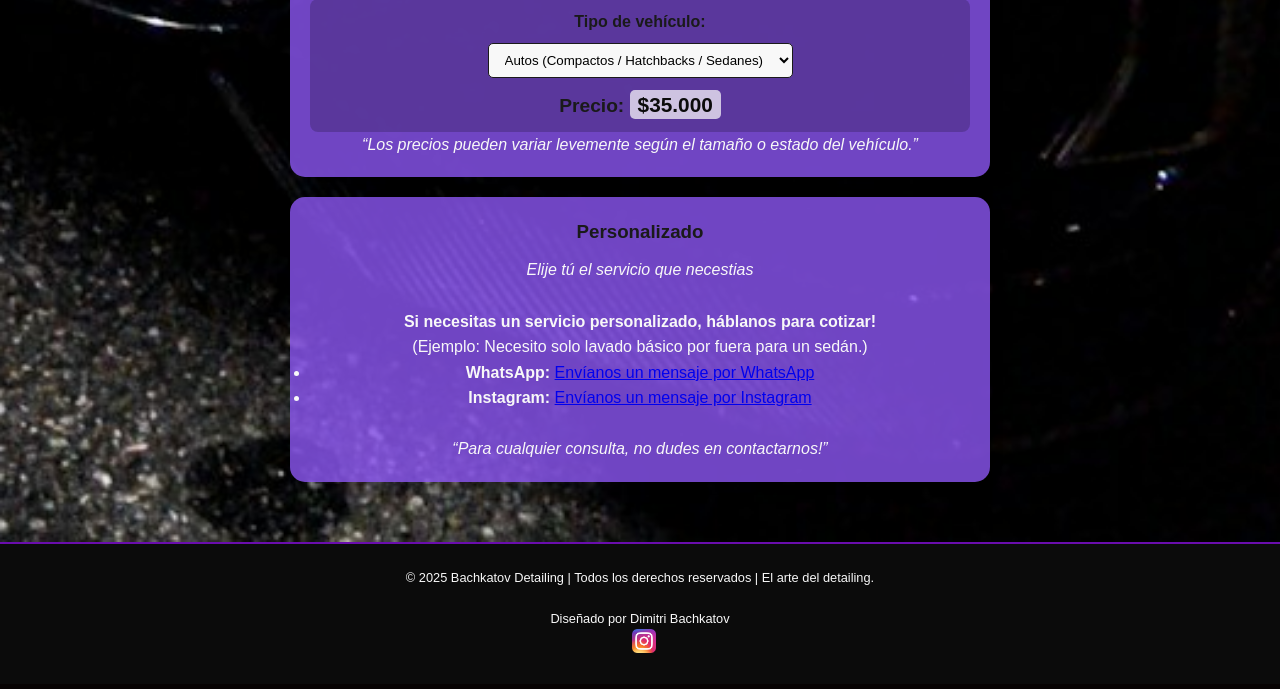
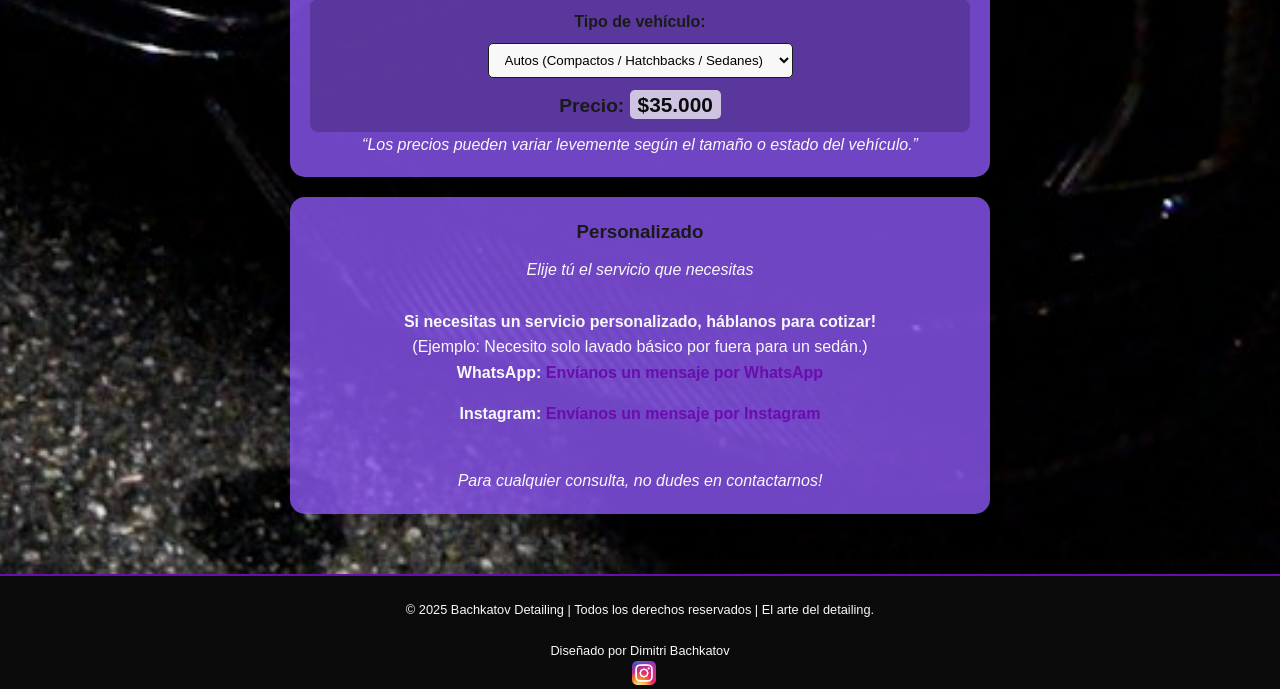
Before and after one commit to Msskre/bachkatov-detailing, a Django app: page /servicios/ in a window 1280 px wide. Shown: the part 2694-3383 px from the top of the page. Before the commit the page ends 3347 px from the top, so only its background shows below. Run offline with Django 5.2, Linux system fonts and the light colour scheme; some web fonts are replaced.

Commit message:
Actualizacion servicios

```diff
--- a/inicio/static/inicio/css/styles.css
+++ b/inicio/static/inicio/css/styles.css
@@ -225,6 +225,22 @@
     font-size: 1rem;
     line-height: 1.6;
     opacity: 1;
+}
+
+.servicio-card ul {
+    list-style-type: none;
+    padding: 0;
+}
+
+.servicio-card li {
+    margin-bottom: 1rem;
+    font-size: 1rem;
+}
+
+.servicio-card a {
+    color: var(--morado);
+    text-decoration: none;
+    font-weight: bold;
 }
 
 /* Galería invitacion index */
--- a/inicio/templates/menu/servicios.html
+++ b/inicio/templates/menu/servicios.html
@@ -153,7 +153,7 @@
 
         <div class="servicio-card">
             <h3><strong>Personalizado</strong></h3>
-            <p><em>Elije tú el servicio que necestias</em></p>
+            <p><em>Elije tú el servicio que necesitas</em></p>
             <br>
             <strong>
                 <p>Si necesitas un servicio personalizado, háblanos para cotizar!</p>
@@ -170,7 +170,7 @@
                 </li>
             </ul>
             <br>
-            <p><em>“Para cualquier consulta, no dudes en contactarnos!”</em></p>
+            <p><em>Para cualquier consulta, no dudes en contactarnos!</em></p>
         </div>
     </section>
 
```
Also changed, not shown: 1 other file.
